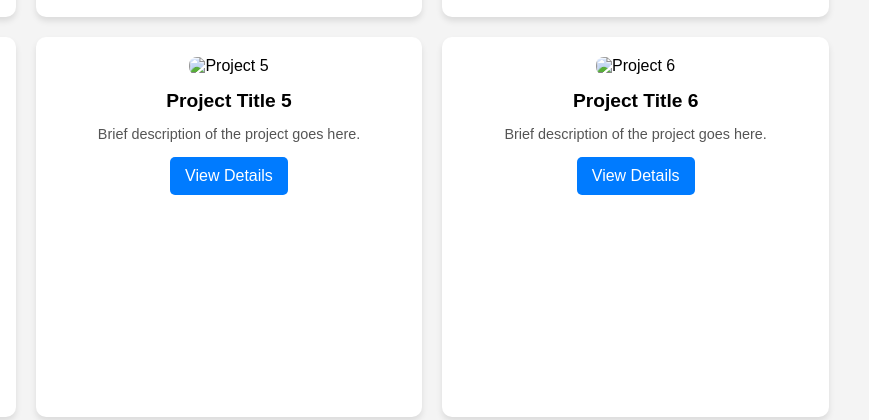
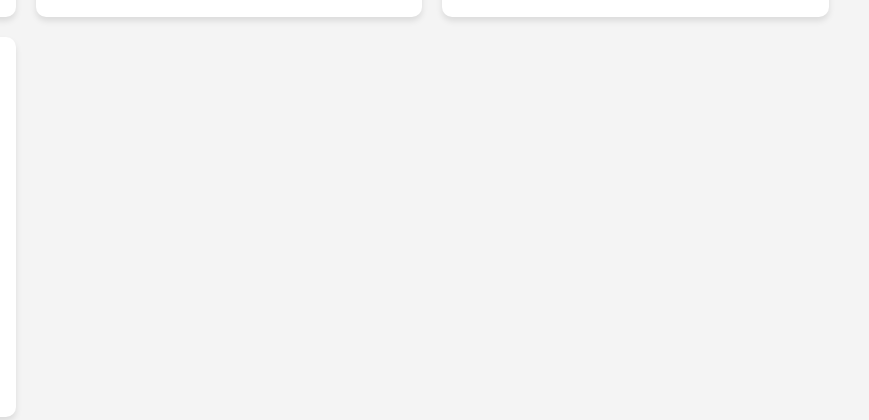
Before and after one commit to Anugrah2334/Portfolio, a plain HTML site: page work.html in a window 1280 px wide. Shown: the part 514-934 px from the top of the page, 411-1280 px from the left. Drawn offline with Linux system fonts and the light colour scheme.

Commit message:
Update work.html

```diff
--- a/work.html
+++ b/work.html
@@ -44,19 +44,7 @@
 
         </div>
 
-        <div class="work-box">
-            <img src="project5.jpg" alt="Project 5">
-            <h3>Project Title 5</h3>
-            <p>Brief description of the project goes here.</p>
-            <a href="#" class="btn">View Details</a>
-        </div>
 
-        <div class="work-box">
-            <img src="project6.jpg" alt="Project 6">
-            <h3>Project Title 6</h3>
-            <p>Brief description of the project goes here.</p>
-            <a href="#" class="btn">View Details</a>
-        </div>
     </section>
 </body>
 </html>
```
